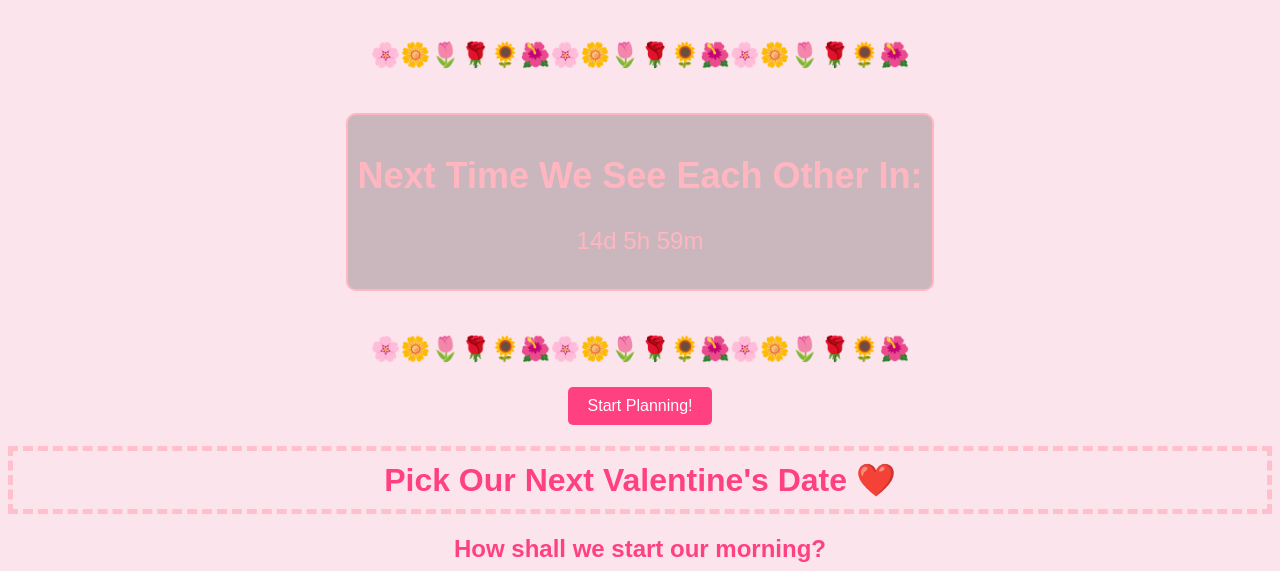
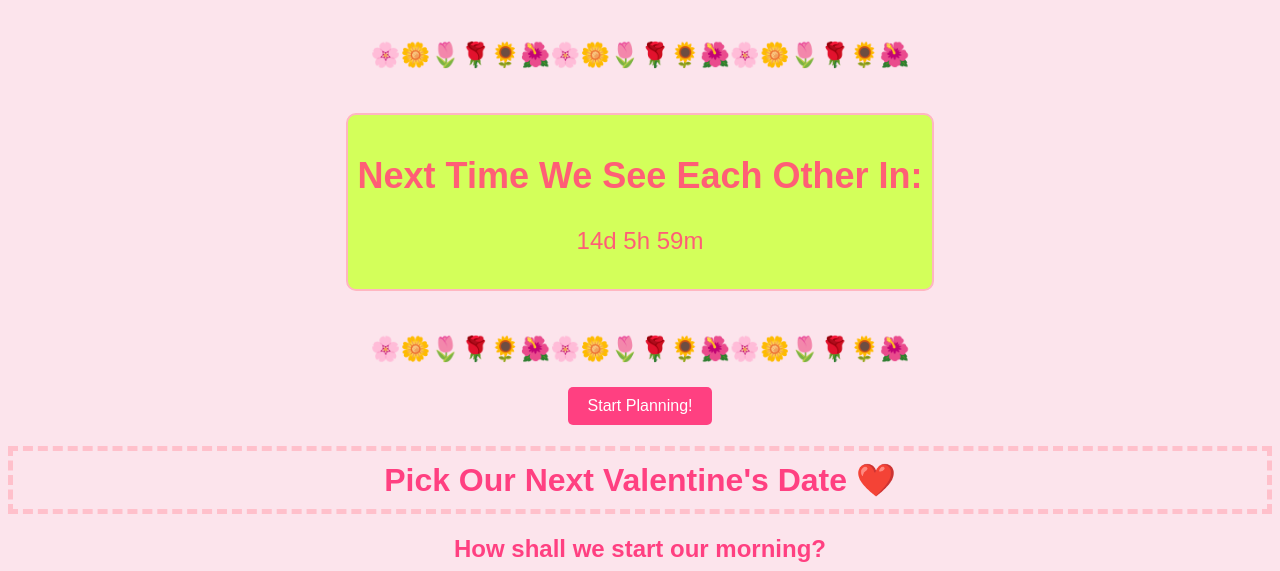
Before and after one commit to valentinawam/armandoxvalentina, a website: page index.html in a window 1280 px wide. Shown: the part 864-1435 px from the top of the page. Drawn offline with Linux system fonts and the light colour scheme.

Commit message:
Colour of timer

```diff
--- a/index.html
+++ b/index.html
@@ -113,13 +113,13 @@
       .countdown-container {
     text-align: center;
     font-size: 24px;
-    color: lightpink;
+    color: rgb(255, 94, 118);
     margin: 20px;
     padding: 10px;
     border: 2px solid lightpink;
     border-radius: 10px;
     display: inline-block;
-    background: rgba(0, 0, 0, 0.2);
+    background: rgb(211, 255, 90);
       }
     </style>
   </head>
```
